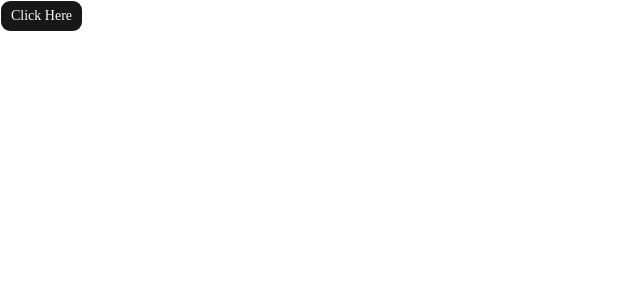
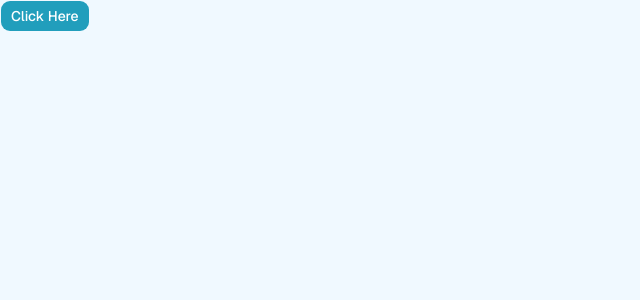
Before and after one commit to SyedRahadHossain/skillBridge-client, a Next.js app: page / in a window 1280 px wide. Shown: the top 300 px of the page, without its empty margins (0-640 px from the left). Built offline with nearby package versions, Linux system fonts and the light colour scheme.

Commit message:
applied fire color palette

```diff
--- a/src/app/globals.css
+++ b/src/app/globals.css
@@ -1,15 +1,12 @@
 @import "tailwindcss";
 @import "tw-animate-css";
-@import "shadcn/tailwind.css";
-
 @custom-variant dark (&:is(.dark *));
 
 @theme inline {
   --color-background: var(--background);
   --color-foreground: var(--foreground);
-  --font-sans: var(--font-sans);
+  --font-sans: var(--font-geist-sans);
   --font-mono: var(--font-geist-mono);
-  --font-heading: var(--font-sans);
   --color-sidebar-ring: var(--sidebar-ring);
   --color-sidebar-border: var(--sidebar-border);
   --color-sidebar-accent-foreground: var(--sidebar-accent-foreground);
@@ -39,92 +36,106 @@
   --color-popover: var(--popover);
   --color-card-foreground: var(--card-foreground);
   --color-card: var(--card);
-  --radius-sm: calc(var(--radius) * 0.6);
-  --radius-md: calc(var(--radius) * 0.8);
+  --radius-sm: calc(var(--radius) - 4px);
+  --radius-md: calc(var(--radius) - 2px);
   --radius-lg: var(--radius);
-  --radius-xl: calc(var(--radius) * 1.4);
-  --radius-2xl: calc(var(--radius) * 1.8);
-  --radius-3xl: calc(var(--radius) * 2.2);
-  --radius-4xl: calc(var(--radius) * 2.6);
+  --radius-xl: calc(var(--radius) + 4px);
+  --radius-2xl: calc(var(--radius) + 8px);
+  --radius-3xl: calc(var(--radius) + 12px);
+  --radius-4xl: calc(var(--radius) + 16px);
 }
 
 :root {
-  --background: oklch(1 0 0);
-  --foreground: oklch(0.145 0 0);
-  --card: oklch(1 0 0);
-  --card-foreground: oklch(0.145 0 0);
-  --popover: oklch(1 0 0);
-  --popover-foreground: oklch(0.145 0 0);
-  --primary: oklch(0.205 0 0);
-  --primary-foreground: oklch(0.985 0 0);
-  --secondary: oklch(0.97 0 0);
-  --secondary-foreground: oklch(0.205 0 0);
-  --muted: oklch(0.97 0 0);
-  --muted-foreground: oklch(0.556 0 0);
-  --accent: oklch(0.97 0 0);
-  --accent-foreground: oklch(0.205 0 0);
-  --destructive: oklch(0.577 0.245 27.325);
-  --border: oklch(0.922 0 0);
-  --input: oklch(0.922 0 0);
-  --ring: oklch(0.708 0 0);
-  --chart-1: oklch(0.87 0 0);
-  --chart-2: oklch(0.556 0 0);
-  --chart-3: oklch(0.439 0 0);
-  --chart-4: oklch(0.371 0 0);
-  --chart-5: oklch(0.269 0 0);
   --radius: 0.625rem;
-  --sidebar: oklch(0.985 0 0);
-  --sidebar-foreground: oklch(0.145 0 0);
-  --sidebar-primary: oklch(0.205 0 0);
-  --sidebar-primary-foreground: oklch(0.985 0 0);
-  --sidebar-accent: oklch(0.97 0 0);
-  --sidebar-accent-foreground: oklch(0.205 0 0);
-  --sidebar-border: oklch(0.922 0 0);
-  --sidebar-ring: oklch(0.708 0 0);
+  --background: #f0f9ff;
+  --foreground: #023047;
+  --card: #ffffff;
+  --card-foreground: #023047;
+  --popover: #ffffff;
+  --popover-foreground: #023047;
+  --primary: #219ebc;
+  --primary-foreground: #ffffff;
+  --secondary: #daf0fa;
+  --secondary-foreground: #023047;
+  --muted: #e2f4fb;
+  --muted-foreground: #2a6a85;
+  --accent: #ffb703;
+  --accent-foreground: #023047;
+  --destructive: #fb8500;
+  --border: #b8e0f0;
+  --input: #cceaf7;
+  --ring: #219ebc;
+  --chart-1: #219ebc;
+  --chart-2: #023047;
+  --chart-3: #ffb703;
+  --chart-4: #fb8500;
+  --chart-5: #8ecae6;
+  --sidebar: #daf0fa;
+  --sidebar-foreground: #023047;
+  --sidebar-primary: #219ebc;
+  --sidebar-primary-foreground: #ffffff;
+  --sidebar-accent: #c2e8f5;
+  --sidebar-accent-foreground: #023047;
+  --sidebar-border: #b8e0f0;
+  --sidebar-ring: #219ebc;
 }
 
 .dark {
-  --background: oklch(0.145 0 0);
-  --foreground: oklch(0.985 0 0);
-  --card: oklch(0.205 0 0);
-  --card-foreground: oklch(0.985 0 0);
-  --popover: oklch(0.205 0 0);
-  --popover-foreground: oklch(0.985 0 0);
-  --primary: oklch(0.922 0 0);
-  --primary-foreground: oklch(0.205 0 0);
-  --secondary: oklch(0.269 0 0);
-  --secondary-foreground: oklch(0.985 0 0);
-  --muted: oklch(0.269 0 0);
-  --muted-foreground: oklch(0.708 0 0);
-  --accent: oklch(0.269 0 0);
-  --accent-foreground: oklch(0.985 0 0);
-  --destructive: oklch(0.704 0.191 22.216);
-  --border: oklch(1 0 0 / 10%);
-  --input: oklch(1 0 0 / 15%);
-  --ring: oklch(0.556 0 0);
-  --chart-1: oklch(0.87 0 0);
-  --chart-2: oklch(0.556 0 0);
-  --chart-3: oklch(0.439 0 0);
-  --chart-4: oklch(0.371 0 0);
-  --chart-5: oklch(0.269 0 0);
-  --sidebar: oklch(0.205 0 0);
-  --sidebar-foreground: oklch(0.985 0 0);
-  --sidebar-primary: oklch(0.488 0.243 264.376);
-  --sidebar-primary-foreground: oklch(0.985 0 0);
-  --sidebar-accent: oklch(0.269 0 0);
-  --sidebar-accent-foreground: oklch(0.985 0 0);
-  --sidebar-border: oklch(1 0 0 / 10%);
-  --sidebar-ring: oklch(0.556 0 0);
+  /* 3-layer depth: sidebar < background < card */
+  --background: #0a1628;
+  --foreground: #e8f4f8;
+
+  --card: #112240;
+  --card-foreground: #e8f4f8;
+
+  --popover: #112240;
+  --popover-foreground: #e8f4f8;
+
+  /* Amber as primary — matches the orange CTA buttons */
+  --primary: #ffb703;
+  --primary-foreground: #0a1628;
+
+  --secondary: #1a2f4a;
+  --secondary-foreground: #8ecae6;
+
+  --muted: #0d1e35;
+  --muted-foreground: #8ecae6;
+
+  /* Teal as accent — matches "Book a Lesson" buttons */
+  --accent: #219ebc;
+  --accent-foreground: #ffffff;
+
+  --destructive: #fb8500;
+
+  --border: rgba(142, 202, 230, 0.15);
+  --input: rgba(142, 202, 230, 0.1);
+  --ring: #219ebc;
+
+  --chart-1: #ffb703;
+  --chart-2: #8ecae6;
+  --chart-3: #fb8500;
+  --chart-4: #219ebc;
+  --chart-5: #023047;
+
+  /* Sidebar darkest — footer-like depth */
+  --sidebar: #060f1e;
+  --sidebar-foreground: #e8f4f8;
+  --sidebar-primary: #ffb703;
+  --sidebar-primary-foreground: #0a1628;
+  --sidebar-accent: #1a2f4a;
+  --sidebar-accent-foreground: #8ecae6;
+  --sidebar-border: rgba(142, 202, 230, 0.12);
+  --sidebar-ring: #219ebc;
 }
 
 @layer base {
+
   * {
     @apply border-border outline-ring/50;
   }
+
   body {
     @apply bg-background text-foreground;
   }
-  html {
-    @apply font-sans;
-  }
+
 }
```
